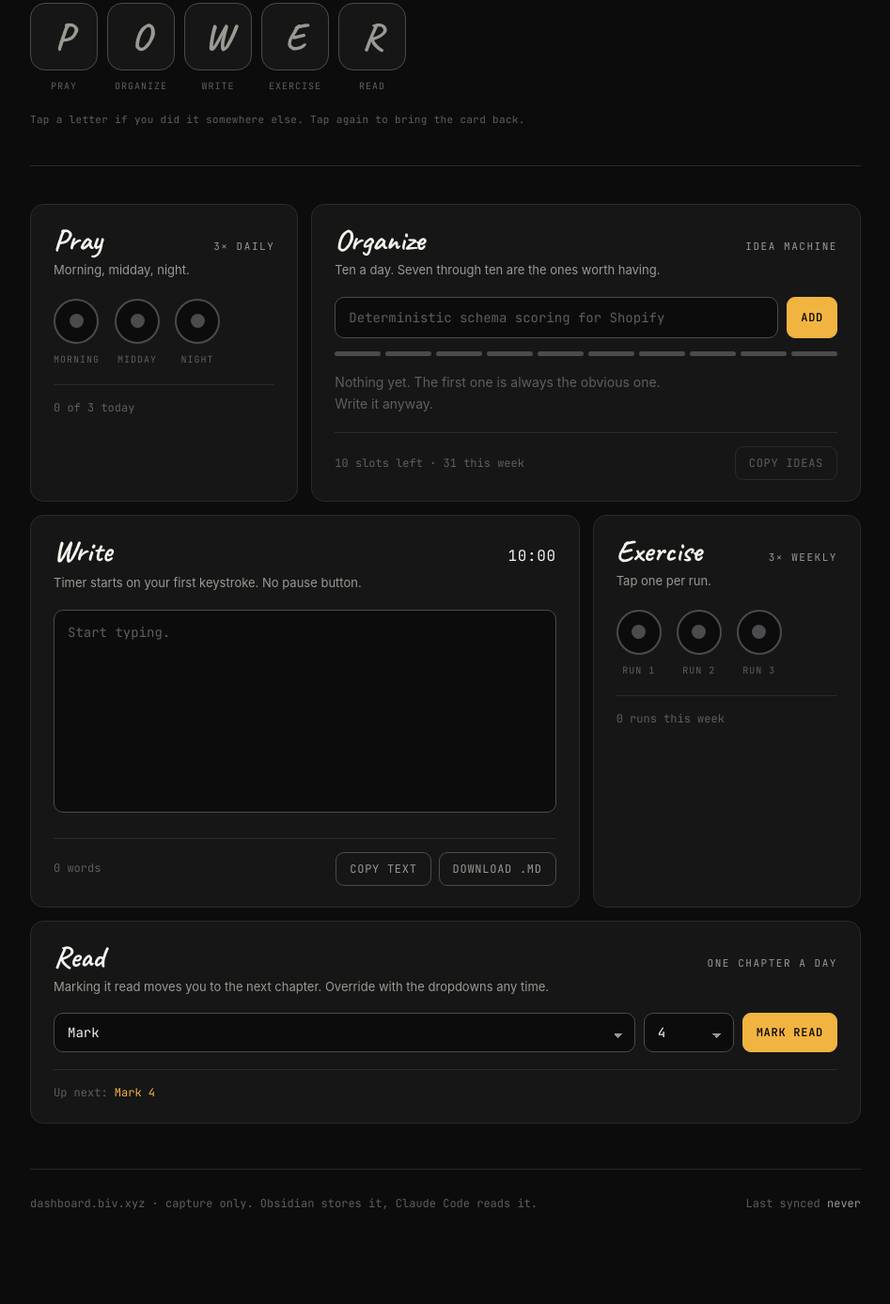
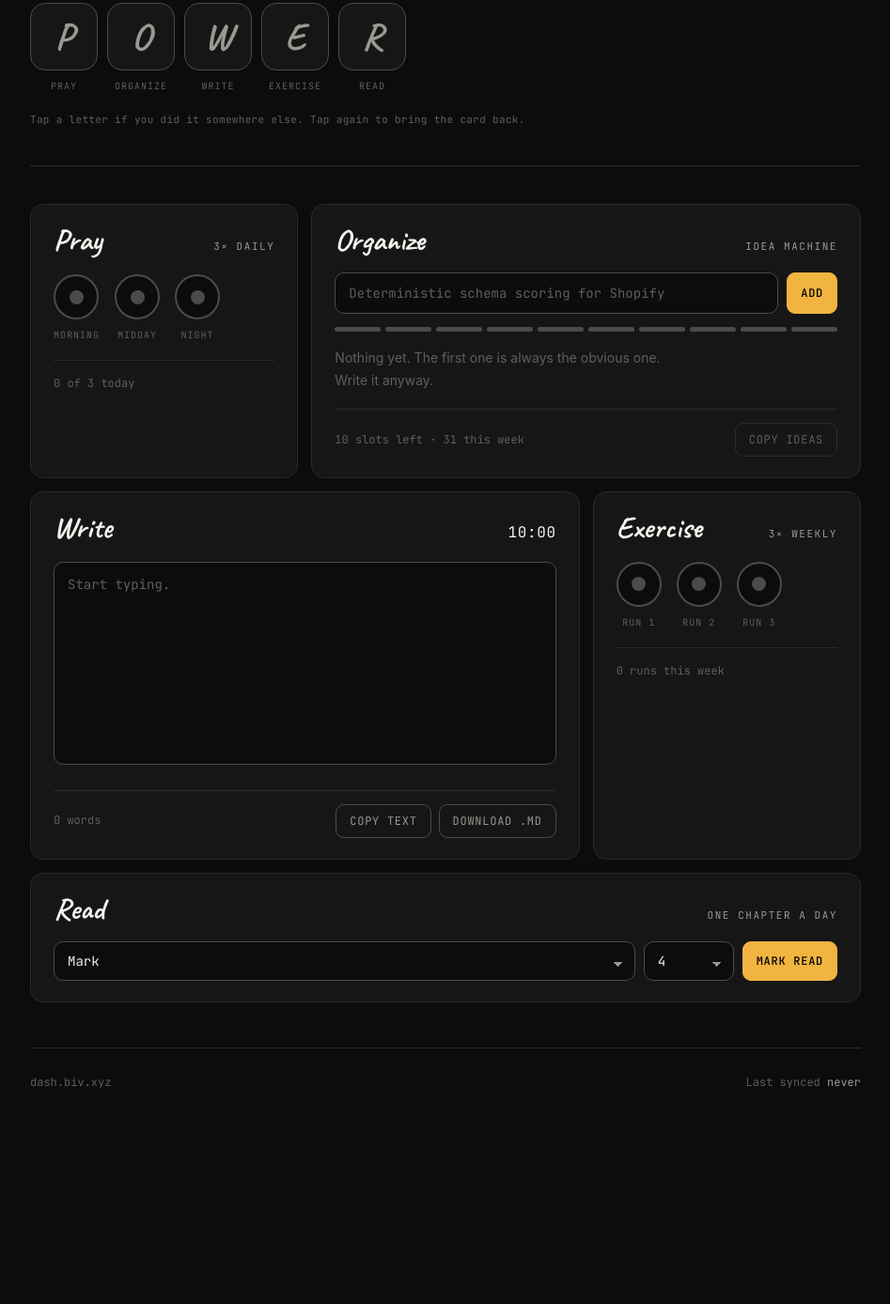
Before and after one commit to bivxyz/power, a plain HTML site: page index.html in a window 1280 px wide. Shown: the part 248-1636 px from the top of the page at 94% size, without its empty margins (166-1113 px from the left). After the commit the page ends 1506 px from the top, so only its background shows below. Drawn offline with Linux system fonts and the light colour scheme.

Commit message:
Update title and footer links in index.html

```diff
--- a/index.html
+++ b/index.html
@@ -3,7 +3,7 @@
 <head>
 <meta charset="UTF-8">
 <meta name="viewport" content="width=device-width, initial-scale=1.0">
-<title>POWER | dashboard.biv.xyz</title>
+<title>POWER | dash.biv.xyz</title>
 <meta name="robots" content="noindex, nofollow">
 <link rel="icon" type="image/jpeg" href="https://biv.xyz/biv.jpg">
 <link rel="preconnect" href="https://fonts.googleapis.com">
@@ -178,14 +178,12 @@
 
     <article class="card c4" data-k="p">
       <div class="card-head"><h2>Pray</h2><span class="eyebrow">3&times; daily</span></div>
-      <p class="note">Morning, midday, night.</p>
       <div class="taps" id="pray-taps"></div>
       <div class="foot"><span><span id="pray-count">0</span> of 3 today</span></div>
     </article>
 
     <article class="card c8" data-k="o">
       <div class="card-head"><h2>Organize</h2><span class="eyebrow">Idea machine</span></div>
-      <p class="note">Ten a day. Seven through ten are the ones worth having.</p>
       <div class="row">
         <input id="idea-input" type="text" placeholder="Deterministic schema scoring for Shopify">
         <button class="btn solid" id="idea-add" type="button">Add</button>
@@ -201,7 +199,6 @@
 
     <article class="card c8" data-k="w">
       <div class="card-head"><h2>Write</h2><span class="eyebrow" id="timer" style="font-size:16px; letter-spacing:.04em; color:var(--ink)">10:00</span></div>
-      <p class="note">Timer starts on your first keystroke. No pause button.</p>
       <textarea id="write-box" rows="8" placeholder="Start typing." style="margin-top:18px"></textarea>
       <div class="foot">
         <span><span id="word-count">0</span> words</span>
@@ -214,20 +211,17 @@
 
     <article class="card c4" data-k="e">
       <div class="card-head"><h2>Exercise</h2><span class="eyebrow">3&times; weekly</span></div>
-      <p class="note">Tap one per run.</p>
       <div class="taps" id="run-taps"></div>
       <div class="foot"><span><span id="run-count">0</span> runs this week</span></div>
     </article>
 
     <article class="card c12" data-k="r">
       <div class="card-head"><h2>Read</h2><span class="eyebrow">One chapter a day</span></div>
-      <p class="note">Marking it read moves you to the next chapter. Override with the dropdowns any time.</p>
       <div class="selects">
         <select id="book" aria-label="Book"></select>
         <select id="chapter" aria-label="Chapter"></select>
         <button class="btn solid" id="read-done" type="button">Mark read</button>
       </div>
-      <div class="foot"><span>Up next: <a id="passage-link" href="#" target="_blank" rel="noopener">&nbsp;</a></span></div>
     </article>
 
   </div>
@@ -249,7 +243,7 @@
 </div>
 
 <footer>
-  <span>dashboard.biv.xyz &middot; capture only. Obsidian stores it, Claude Code reads it.</span>
+  <span>dash.biv.xyz</span>
   <span>Last synced <span style="color:var(--muted)">never</span></span>
 </footer>
 
```
